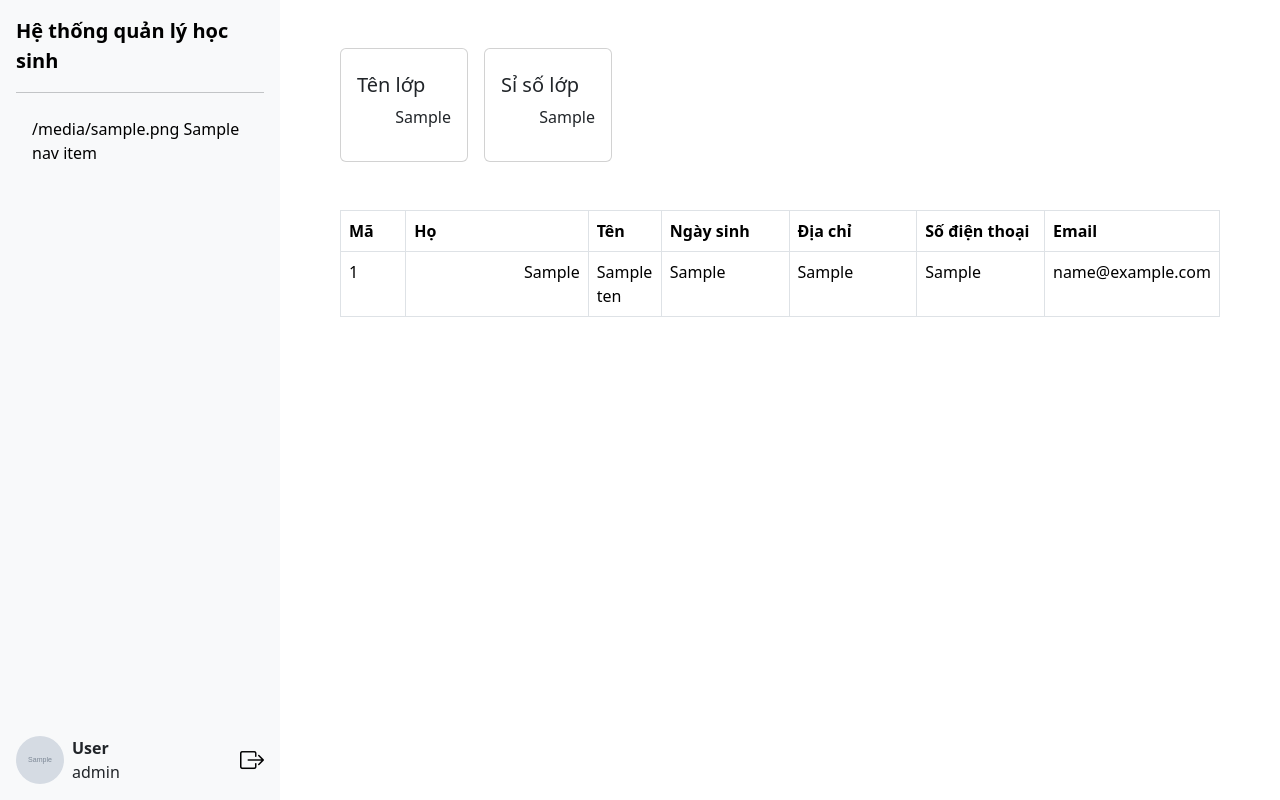
After one commit to congchuahiep/quan-ly-hoc-sinh, a Flask app: template app/templates/homeroom.html in a window 1280 px wide. The commit adds this page. Run offline with Flask 3, Linux system fonts and the light colour scheme; the template is opened without the code that fills it: most values are stand-ins (such as "Sample title", 1, 10 or a date in 2020); grey boxes marked "Sample" are stand-in pictures.

Commit message:
Add homeroom page

```diff
--- a/app/dao.py
+++ b/app/dao.py
@@ -1 +1,3 @@
 from app import db
+
+# def get_ky_hoc_hien_tai():
--- a/app/static/card.css
+++ b/app/static/card.css
@@ -1,19 +1,3 @@
-/* .card {
-   border-radius: 10px;
-   border-color: #1e293b;
-}
-
- */
-.card:hover {
-   box-shadow: 0 4px 8px 0 rgba(0, 0, 0, 0.2);
-   transition-duration: 300ms;
-   transition-timing-function: ease-out;
-}
-
-.rounded {
-   border-radius: rounded;
-}
-
 .icon-circle {
    width: 50px; /* Đặt chiều rộng của hình tròn */
    height: 50px; /* Đặt chiều cao của hình tròn */
--- a/app/templates/base.html
+++ b/app/templates/base.html
@@ -23,10 +23,13 @@
       />
    </head>
    <body>
-      <main class="d-flex flex-nowrap">
-         {% block sidebar %} {% endblock %} {% block content %} {% endblock %}
-      </main>
-      {% block footer %} {% endblock %}
+      <div class="d-flex flex-nowrap">
+         {% block sidebar %} {% endblock %}
+         <main class="container-fluid" style="margin-left: 280px; height: 100vh">
+            {% block content %} {% endblock %}
+         </main>
+      </div>
+      {% block other %} {% endblock %} {% block footer %} {% endblock %}
       <script src="https://cdn.jsdelivr.net/npm/bootstrap@5.3.3/dist/js/bootstrap.bundle.min.js"></script>
    </body>
 </html>
--- /dev/null
+++ b/app/templates/homeroom.html
@@ -0,0 +1,53 @@
+{% extends "sidebar.html" %} {% block content %}
+<div class="container-fluid p-5">
+   {% if si_so != 0 %}
+   <div class="d-flex flex-fluid mb-5 gap-3">
+      <div class="card p-3" style="width: 128px">
+         <h5 class="mt-2">Tên lớp</h5>
+         <p class="text-end">{{ lop_hoc.ten_lop }}</p>
+      </div>
+      <div class="card p-3" style="width: 128px">
+         <h5 class="mt-2">Sỉ số lớp</h5>
+         <p class="text-end">{{ si_so }}</p>
+      </div>
+   </div>
+   {% endif %}
+
+   <table class="table table-hover p-3 table-bordered" style="">
+      <thead>
+         <tr>
+            <th class="col-1" scope="col">Mã</th>
+            <th class="col-3" scope="col">Họ</th>
+            <th class="col-1" scope="col">Tên</th>
+            <th class="col-2" scope="col">Ngày sinh</th>
+            <th class="col-2" scope="col">Địa chỉ</th>
+            <th class="col-2" scope="col">Số điện thoại</th>
+            <th class="col-2" scope="col">Email</th>
+         </tr>
+      </thead>
+      {% if si_so == 0 %}
+      <tbody class="">
+         <tr>
+            <td class="text-center" colspan="12">
+               Tuyệt vời! Bạn không dạy lớp nào cả 🥳!
+            </td>
+         </tr>
+      </tbody>
+      {% else %}
+      <tbody class="">
+         {% for hocsinh in danh_sach_lop%}
+         <tr>
+            <td class="col-1" scope="row">{{hocsinh.id}}</td>
+            <td class="col-3 text-end">{{hocsinh.ho}}</td>
+            <td class="col-1">{{hocsinh.ten}}</td>
+            <td class="col-2">{{hocsinh.ngay_sinh}}</td>
+            <td class="col-2">{{hocsinh.dia_chi}}</td>
+            <td class="col-2">{{hocsinh.dien_thoai}}</td>
+            <td class="col-1">{{hocsinh.email}}</td>
+         </tr>
+         {% endfor %}
+      </tbody>
+      {% endif %}
+   </table>
+</div>
+{% endblock %}
--- a/app/templates/sidebar.html
+++ b/app/templates/sidebar.html
@@ -1,7 +1,7 @@
 {% extends "base.html" %} {% block sidebar %}
 <div
    class="d-flex flex-column flex-shrink-0 p-3 bg-body-tertiary"
-   style="width: 280px; height: 100vh"
+   style="width: 280px; height: 100vh; position: fixed"
 >
    <a
       href="/"
```
Also changed, not shown: app/routes.py (+30 -0 lines), app/templates/dashboard.html (+9 -6 lines), app/templates/login.html (+49 -13 lines), models/__init__.py (+16 -4 lines).
